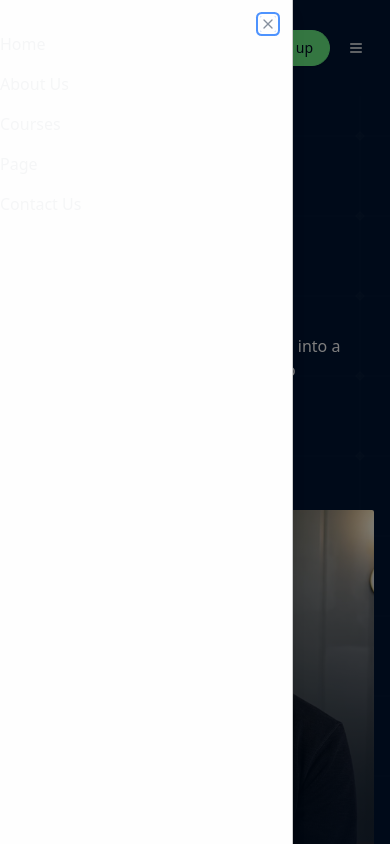
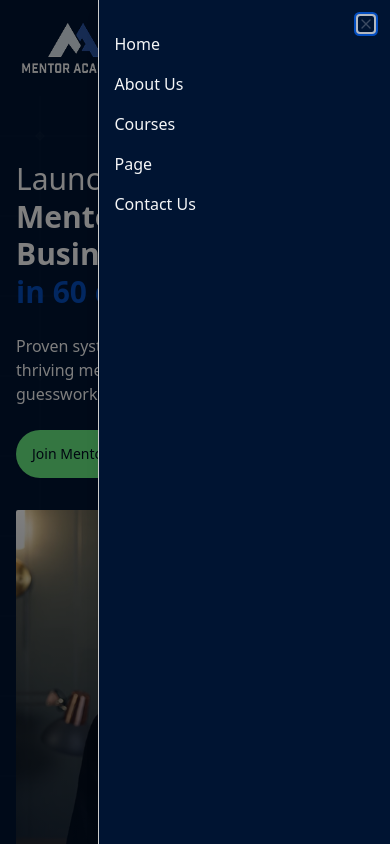
Before and after one commit to wendell256/mentor-academy, a Next.js app: page / in a window 390 px wide. Both pictures are taken after a click on the button "Open menu". Shown: the top 844 px of the page. Built offline with nearby package versions, Linux system fonts and the light colour scheme.

Commit message:
feat: refactor Header and SideBar components for improved structure and styling

```diff
--- a/components/header.tsx
+++ b/components/header.tsx
@@ -1,27 +1,17 @@
-'use client'
+import * as React from 'react';
+import Link from 'next/link';
+import Image from 'next/image';
 
-import * as React from 'react'
-import Link from 'next/link'
-import Image from 'next/image'
-
-import { Menu } from 'lucide-react'
-
-import { cn } from '@/lib/utils'
-import { Button } from '@/components/ui/button'
-import {
-  Sheet,
-  SheetTrigger,
-  SheetContent,
-} from '@/components/ui/sheet'
-import { SideBar } from './sidebar'
+import { cn } from '@/lib/utils';
+import { Button } from '@/components/ui/button';
+import { SideBar } from './sidebar';
 
 export function Header({
   className,
   ...props
 }: React.HTMLAttributes<HTMLElement>) {
   return (
-    <div className='bg-chart-5'>
-      <header className={cn(' py-5', className)} {...props}>
+    <header className={cn('bg-chart-5 py-5', className)} {...props}>
       <div className='mx-auto flex h-14 max-w-7xl items-center justify-between px-4'>
         <Link href='/' className='flex items-center'>
           <Image
@@ -68,6 +58,5 @@ export function Header({
         </div>
       </div>
     </header>
-    </div>
   );
 }
--- a/components/sidebar.tsx
+++ b/components/sidebar.tsx
@@ -2,11 +2,9 @@
 
 import * as React from 'react';
 import Link from 'next/link';
-import Image from 'next/image';
 
 import { Menu } from 'lucide-react';
 
-import { cn } from '@/lib/utils';
 import { Button } from '@/components/ui/button';
 import { Sheet, SheetTrigger, SheetContent, SheetHeader, SheetTitle, SheetDescription } from '@/components/ui/sheet';
 import { VisuallyHidden } from '@radix-ui/react-visually-hidden';
@@ -20,11 +18,11 @@ export function SideBar({
       <Sheet>
         <SheetTrigger asChild>
           <Button variant='ghost' size='icon' className='text-white'>
-            <Menu className='h-6 w-6' />
+            <Menu className='h-10 w-10' />
             <span className='sr-only'>Open menu</span>
           </Button>
         </SheetTrigger>
-        <SheetContent side='left' className='flex flex-col gap-6 pt-8'>
+        <SheetContent side='right' className='flex flex-col gap-6 pt-8 bg-chart-5'>
           <VisuallyHidden>
             <SheetHeader>
               <SheetTitle>Menu Hamburguesa</SheetTitle>
@@ -33,7 +31,7 @@ export function SideBar({
           <VisuallyHidden>
             <SheetDescription>Menu Lateral</SheetDescription>
           </VisuallyHidden>
-          <nav className='grid gap-4 text-muted'>
+          <nav className='grid gap-4 text-muted px-4'>
             <Link href='#' className='font-medium'>
               Home
             </Link>
```
Lines whose indentation alone changed are shown as unchanged.
